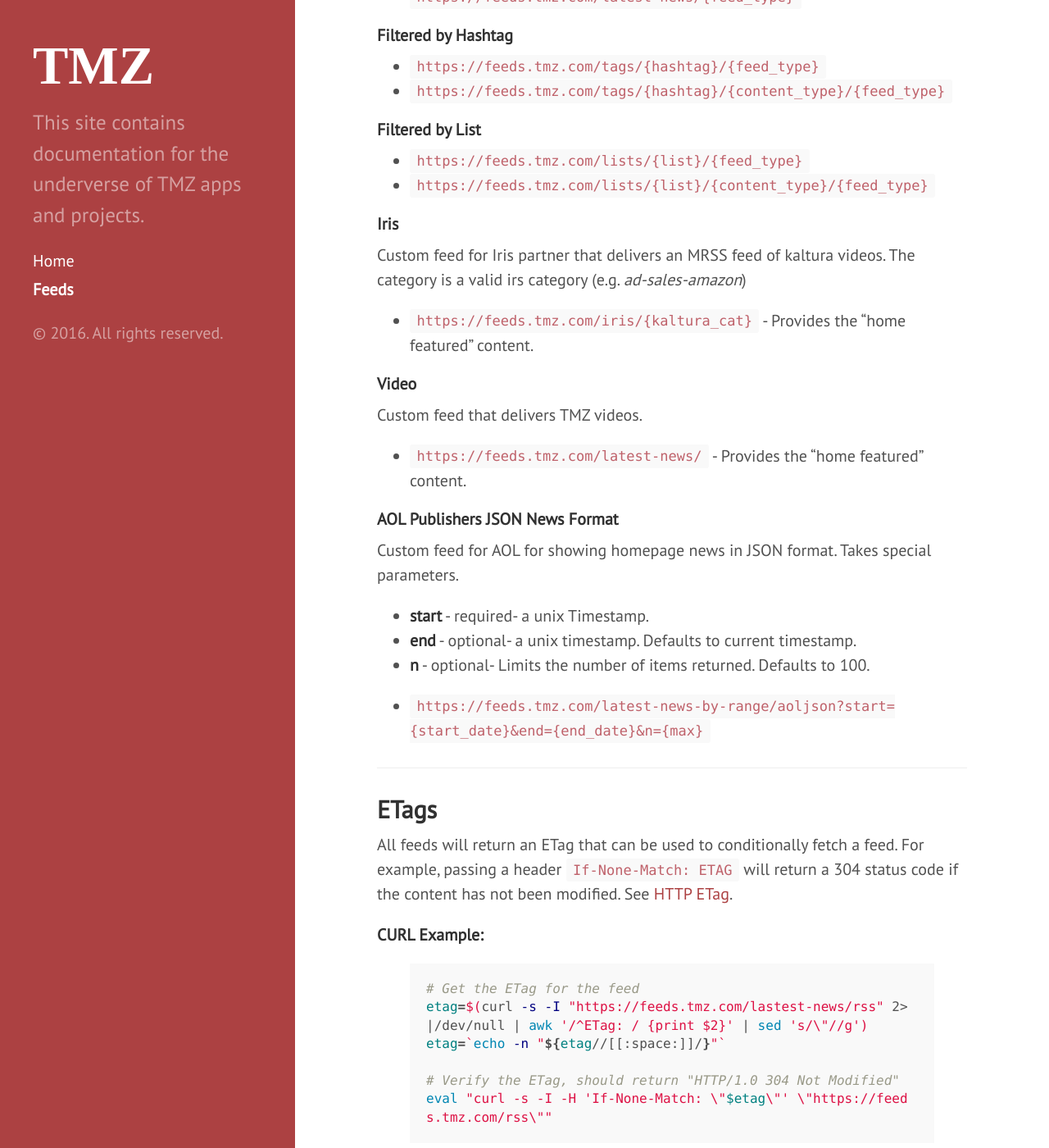
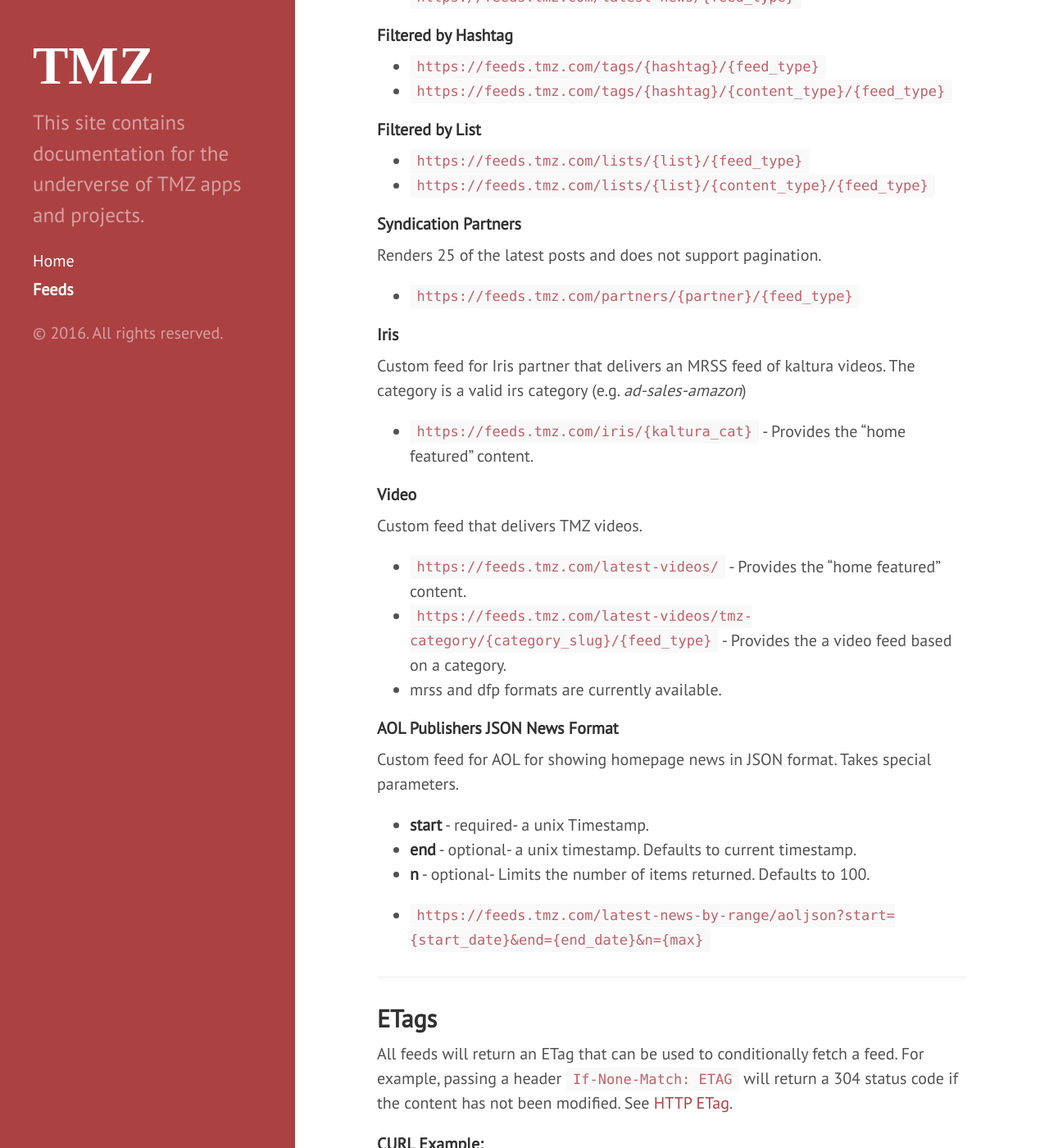
Before and after one commit to wb-docs-tmz/wb-docs-tmz.github.io, a Jekyll site: the page built from feeds.md, in a window 1280 px wide and 1400 px high, scrolled down 979 px. Shown: the whole window at 82% size. Built offline with Jekyll 4.4.1, drawn with Linux system fonts in a browser that asks for light colours; nearby versions of some CDN libraries; Markdown is read by kramdown in place of the engine named in the settings.

Commit message:
RE: #6 Adding documentation for partners feed and generic latest-videos feed.

```diff
--- a/feeds.md
+++ b/feeds.md
@@ -50,15 +50,23 @@
 + `https://feeds.tmz.com/lists/{list}/{content_type}/{feed_type}`
 
 
+###### Syndication Partners
+Renders 25 of the latest posts and does not support pagination.
++ `https://feeds.tmz.com/partners/{partner}/{feed_type}`
+
+
 ###### Iris
 Custom feed for Iris partner that delivers an MRSS feed of kaltura videos. The category is a valid irs category (e.g. _ad-sales-amazon_)
 
 + `https://feeds.tmz.com/iris/{kaltura_cat}` - Provides the "home featured" content.
 
+
 ###### Video
 Custom feed that delivers TMZ videos.
 
-+ `https://feeds.tmz.com/latest-news/` - Provides the "home featured" content.
++ `https://feeds.tmz.com/latest-videos/` - Provides the "home featured" content.
++ `https://feeds.tmz.com/latest-videos/tmz-category/{category_slug}/{feed_type}` - Provides the a video feed based on a category.
++ mrss and dfp formats are currently available.
 
 
 ##### AOL Publishers JSON News Format
```
